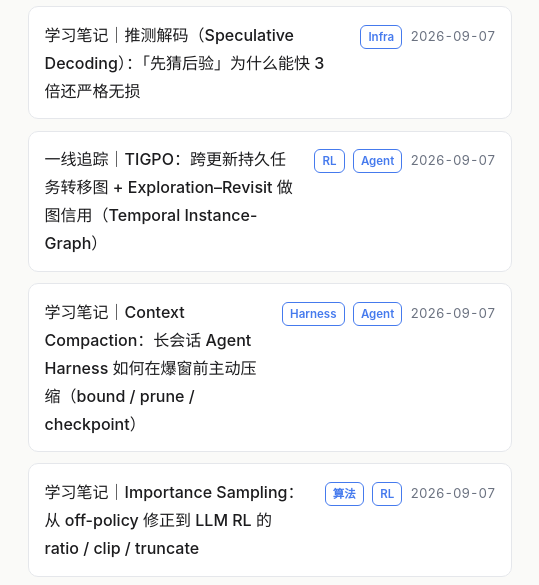
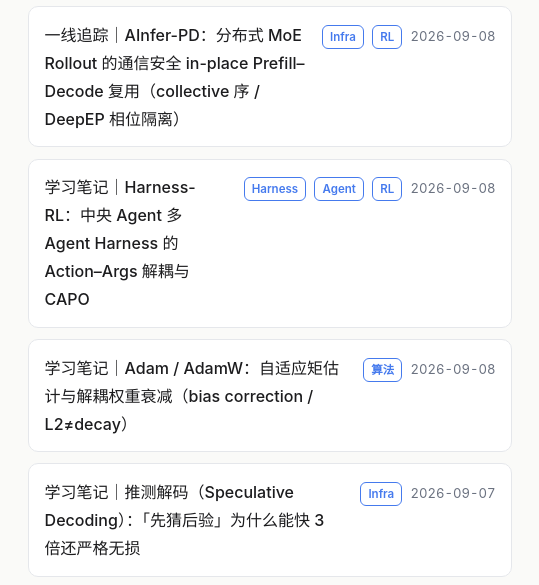
Before and after one commit to Twosugar666/Twosugar666.github.io, a plain HTML site: page index.html in a window 1280 px wide. Shown: the part 168-753 px from the top of the page, 330-869 px from the left. Drawn offline with Linux system fonts and the light colour scheme.

Commit message:
blog(2026-09-08): pin three posts on index

```diff
--- a/index.html
+++ b/index.html
@@ -80,6 +80,29 @@
           <button class="chip" data-filter="pc">配件</button>
         </div>
         <ul class="post-list">
+          <li data-cat="infra rl">
+            <a href="posts/daily-2026-09-08-ainfer-pd.html">一线追踪｜AInfer-PD：分布式 MoE Rollout 的通信安全 in-place Prefill–Decode 复用（collective 序 / DeepEP 相位隔离）</a>
+            <span class="post-side">
+              <span class="post-cat">Infra</span><span class="post-cat">RL</span>
+              <span class="post-date">2026-09-08</span>
+            </span>
+          </li>
+          <li data-cat="harness agent rl">
+            <a href="posts/daily-2026-09-08-harness-harness-rl.html">学习笔记｜Harness-RL：中央 Agent 多 Agent Harness 的 Action–Args 解耦与 CAPO</a>
+            <span class="post-side">
+              <span class="post-cat">Harness</span><span class="post-cat">Agent</span><span class="post-cat">RL</span>
+              <span class="post-date">2026-09-08</span>
+            </span>
+          </li>
+          <li data-cat="algo">
+            <a href="posts/daily-2026-09-08-algo-adam.html">学习笔记｜Adam / AdamW：自适应矩估计与解耦权重衰减（bias correction / L2≠decay）</a>
+            <span class="post-side">
+              <span class="post-cat">算法</span>
+              <span class="post-date">2026-09-08</span>
+            </span>
+          </li>
+
+
           <li data-cat="infra">
             <a href="posts/daily-2026-09-07-speculative-decoding.html">学习笔记｜推测解码（Speculative Decoding）：「先猜后验」为什么能快 3 倍还严格无损</a>
             <span class="post-side">
```
